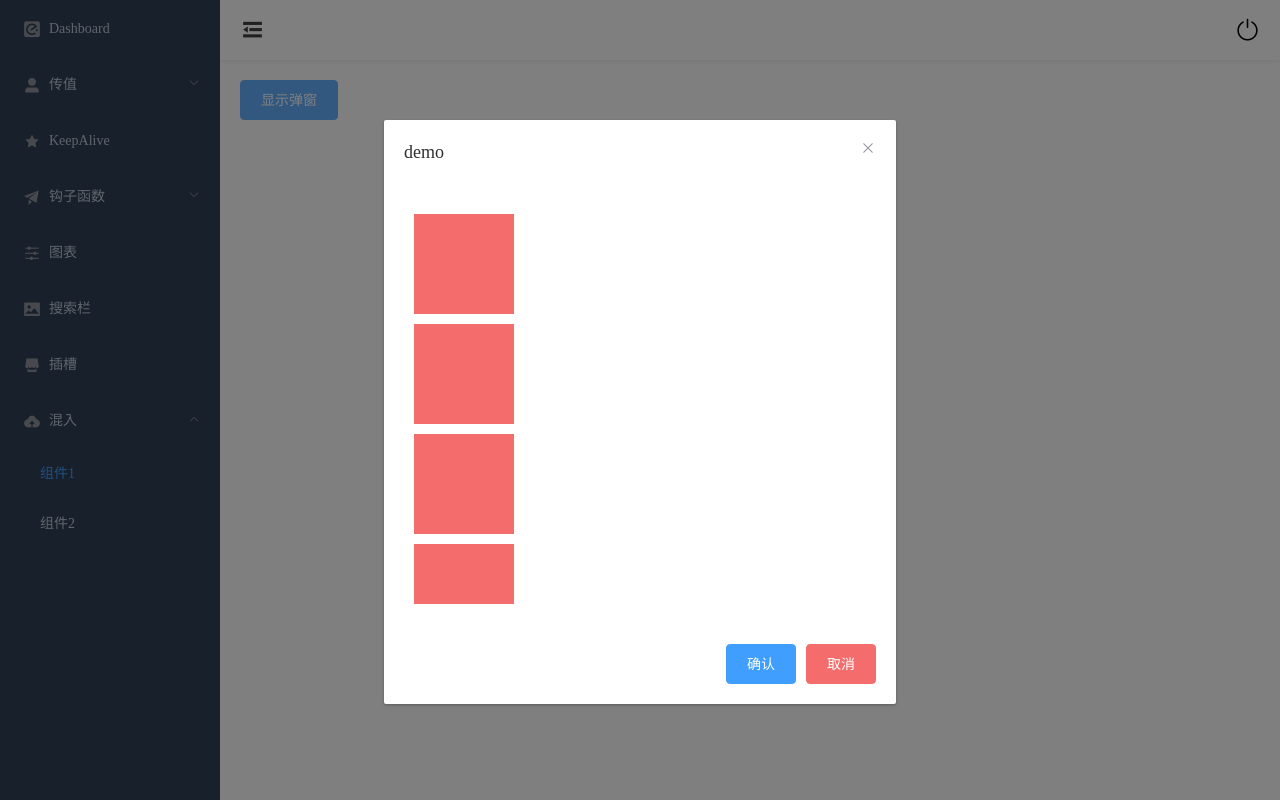
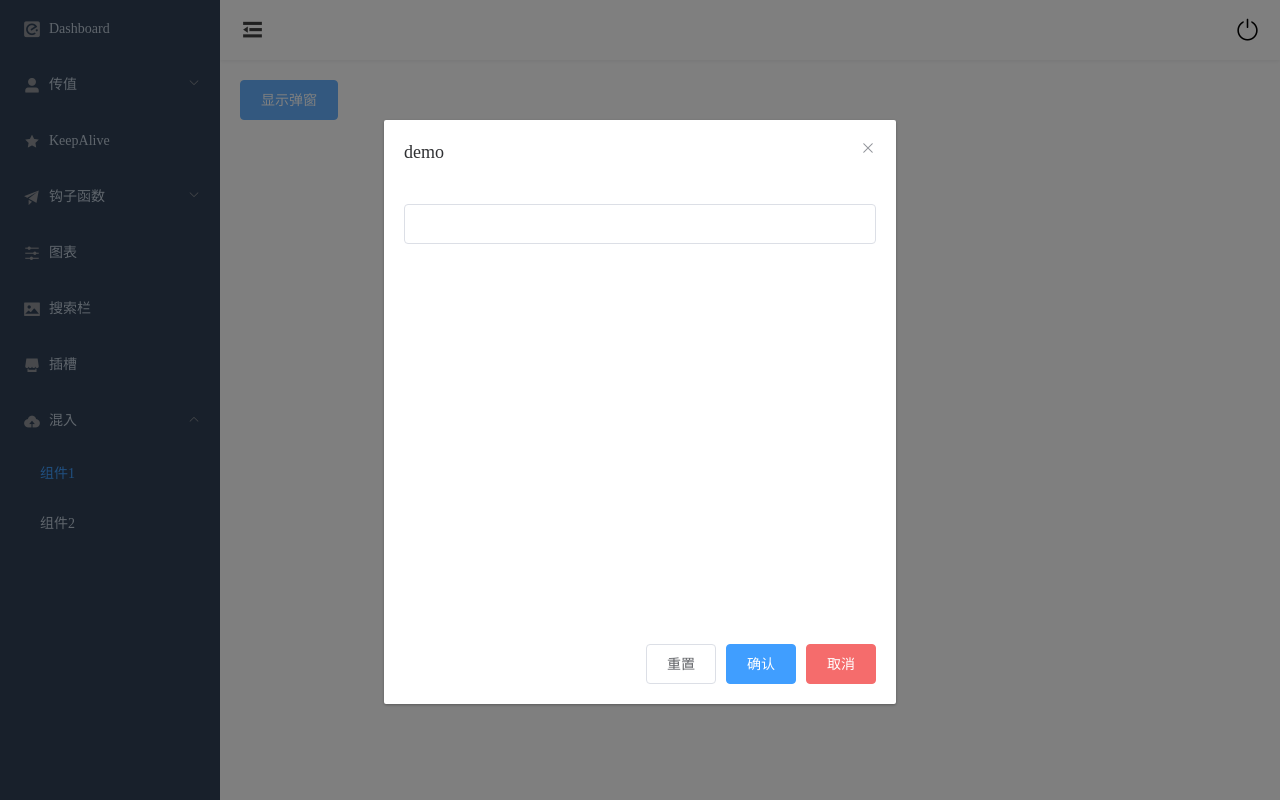
Before and after one commit to mrxiang-hub/vue-project, a Vue app: page /mix/example1 in a window 1280 px wide. Both pictures are taken after a click on the button "显示弹窗". Built offline with nearby package versions, Linux system fonts and the light colour scheme.

Commit message:
上传代码

```diff
--- a/src/views/mix/example1.vue
+++ b/src/views/mix/example1.vue
@@ -8,16 +8,15 @@
         @close="closeModal"
     >
       <el-scrollbar class="main" :native="false">
-        <div class="item"></div>
-        <div class="item"></div>
-        <div class="item"></div>
-        <div class="item"></div>
-        <div class="item"></div>
-        <div class="item"></div>
-        <div class="item"></div>
+        <el-form :modal="ruleForm" :rules="rules" ref="ruleForm">
+          <el-form-item prop="name">
+            <el-input v-model="ruleForm.name"></el-input>
+          </el-form-item>
+        </el-form>
       </el-scrollbar>
       <template #footer>
         <div>
+          <el-button>重置</el-button>
           <el-button type="primary">确认</el-button>
           <el-button type="danger" @click="closeModal">取消</el-button>
         </div>
@@ -32,6 +31,16 @@ import myMixin from "@/views/mix/myMixin";
 export default {
   name: "example1",
   mixins: [myMixin],
+  data() {
+    return {
+      ruleForm: {},
+      rules: [
+        {
+
+        }
+      ]
+    }
+  }
 }
 </script>
 
```
